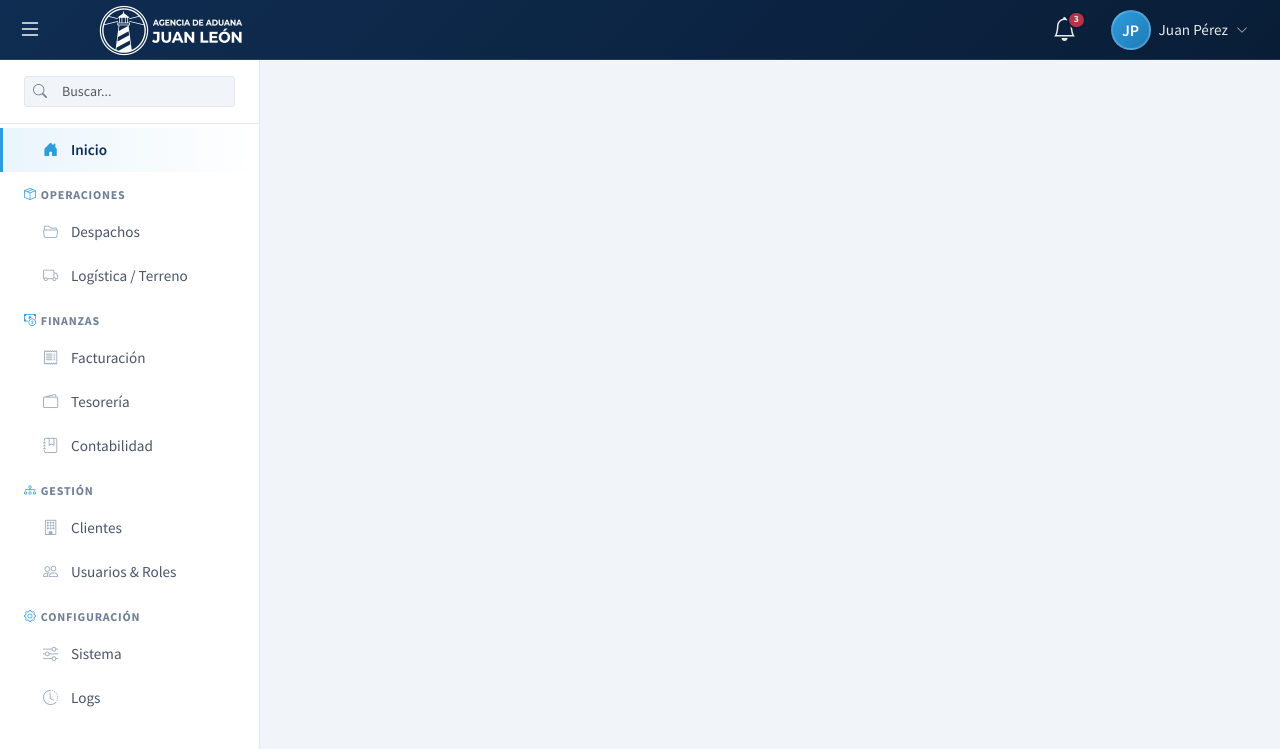
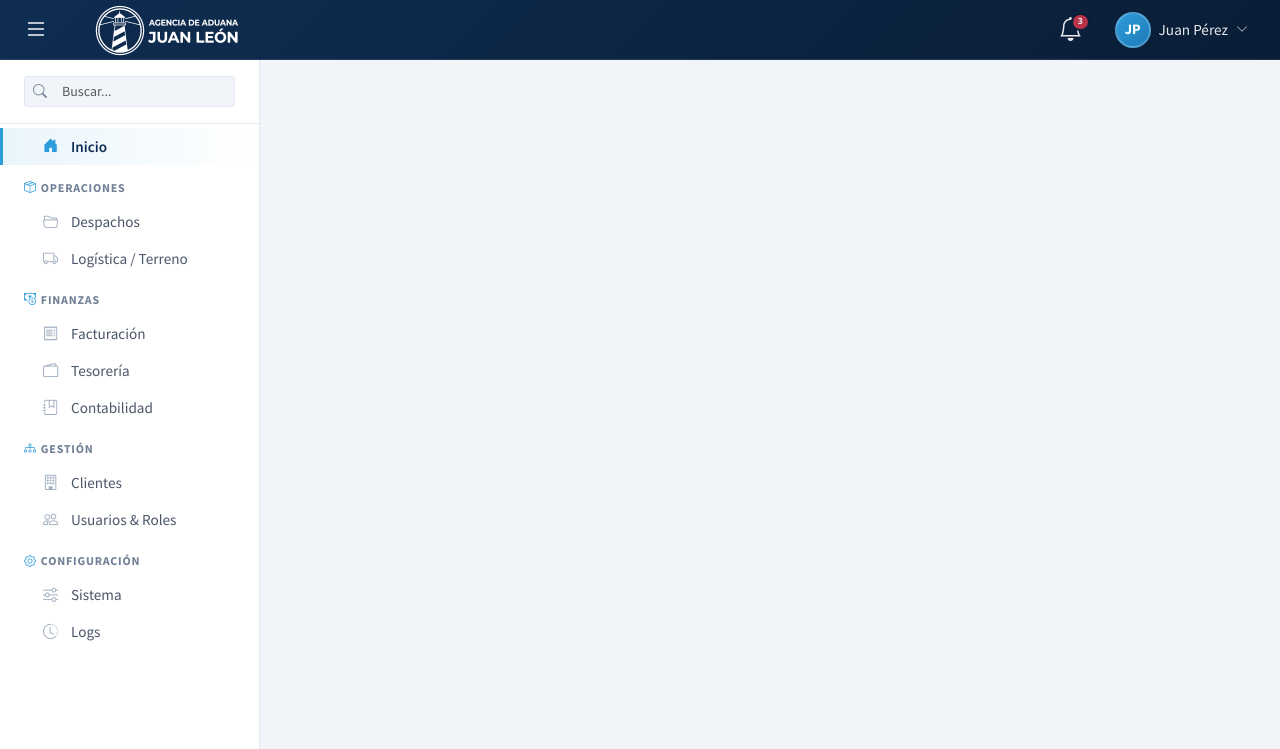
Before and after one commit to PabloTorresOyarzun/svcs, a Python web app: template frontend/web/templates/base.html in a window 1280 px wide. Shown: the top 749 px of the page. Run offline with Jinja, Linux system fonts and the light colour scheme; the template is opened without the code that fills it, so the values that code supplies are empty.

Commit message:
cambios front

```diff
--- a/frontend/web/static/css/styles.css
+++ b/frontend/web/static/css/styles.css
@@ -120,18 +120,27 @@ body {
     height: var(--navbar-height);
     z-index: 1040;
     border-bottom: 1px solid rgba(255, 255, 255, 0.1);
+
     display: flex;
     align-items: center;
-}
-
+    padding-right: 0;
+
+    /* AGREGAR ESTA LÍNEA: */
+    /* Esto obliga a que el botón y el contenedor se mantengan
+       siempre en la misma línea horizontal, prohibiendo que "bajen" */
+    flex-wrap: nowrap !important;
+}
+
+/* MODIFICACIÓN AQUÍ: */
 .c-navbar .container-fluid {
     display: flex;
     align-items: center;
-    padding-left: var(--spacing-sm);
+    padding-left: 0 !important; /* El botón ya da el espacio, no necesitamos padding */
     padding-right: var(--spacing-xl);
     max-width: 1600px;
     margin: 0 auto;
     height: 100%;
+    flex-grow: 1;
 }
 
 .c-navbar .navbar-brand {
@@ -1342,10 +1351,12 @@ body {
     }
 
     /* Navbar container en móvil */
+    @media (max-width: 767.98px) {
     .c-navbar .container-fluid {
-        padding-left: var(--spacing-md);
+        padding-left: 0 !important;
         padding-right: var(--spacing-md);
     }
+
 
     /* Barra de alerta responsive */
     .c-alert-bar {
@@ -1368,7 +1379,7 @@ body {
     }
 
     .c-navbar__logo {
-        height: 42px;
+        margin-left: 5px; /* Reducido de 15px a 5px en móvil */
     }
 
     .c-navbar__toggle,
--- a/frontend/web/templates/base.html
+++ b/frontend/web/templates/base.html
@@ -12,17 +12,19 @@
 <body class="d-flex flex-column min-vh-100">
 
     <nav class="navbar fixed-top c-navbar" role="navigation" aria-label="Navegación principal">
-        <div class="container-fluid">
-            {% if request.url.path != '/' and request.url.path != '/login' %}
-            <button class="btn c-navbar__toggle me-2 d-flex align-items-center justify-content-center"
+
+        {% if request.url.path != '/' and request.url.path != '/login' %}
+            <button class="btn c-navbar__toggle ms-2 ms-md-3 d-flex align-items-center justify-content-center"
                     id="sidebarToggle"
                     aria-label="Abrir menú lateral"
                     title="Menú">
                 <i class="bi bi-list fs-4"></i>
             </button>
-            {% else %}
-            <div class="c-navbar__spacer me-2"></div>
-            {% endif %}
+        {% else %}
+            <div class="c-navbar__toggle ms-2 ms-md-3" style="visibility: hidden; pointer-events: none;"></div>
+        {% endif %}
+
+        <div class="container-fluid ps-0">
 
             <a class="navbar-brand d-flex align-items-center" href="/" aria-label="Ir al inicio">
                 <img src="/static/img/logo.png" alt="Agencia de Aduana Juan León" class="c-navbar__logo">
```
